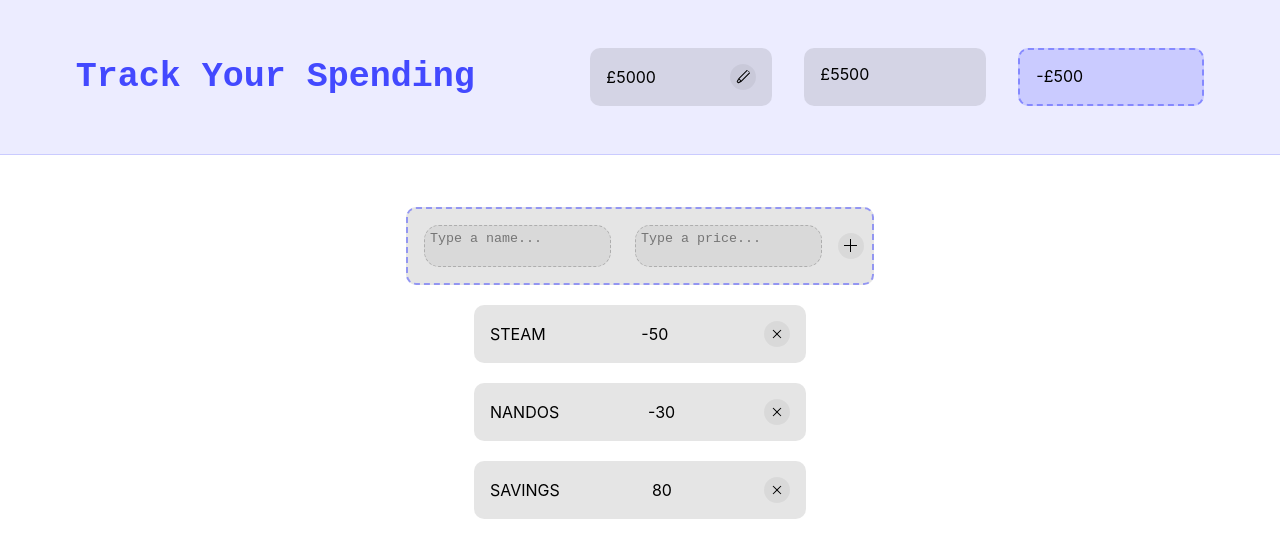
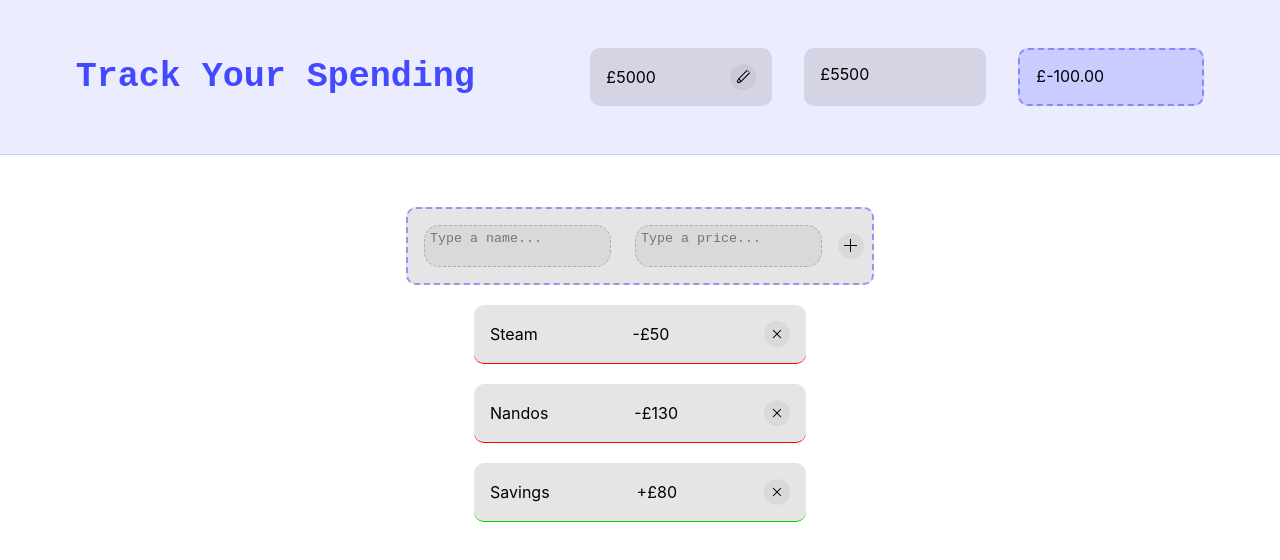
Before and after one commit to ibahm/Track-Your-Spending, a React (Create React App) app: page / in a window 1280 px wide. Shown: the top 560 px of the page. Built offline with nearby package versions, Linux system fonts and the light colour scheme.

Commit message:
Correct Integer signs and total spent
- Added '-/+' signs showing up to indicate spent and income
- Removed fixed value and added the total variable to display correct amount

```diff
--- a/src/components/NavBar.js
+++ b/src/components/NavBar.js
@@ -1,7 +1,15 @@
 import React from "react";
 import { VscEdit } from "react-icons/vsc";
+import {GlobalContext} from "../context/GlobalState";
+import {useContext} from "react";
 
 const NavBar = () => {
+    const {transactions} = useContext(GlobalContext);
+
+    const prices = transactions.map(transaction => transaction.price);
+
+    const total = prices.reduce((pVal, cVal) => (pVal + cVal)).toFixed(2);
+
     return (
         <div className="nav-bar">
             <h1 className="nav-title">Track Your Spending</h1>
@@ -11,7 +19,7 @@ const NavBar = () => {
                     <VscEdit className="edit-budget"/>
                 </li>
                 <li className="item-2"><span className="expense">£5500</span></li>
-                <li className="item-3"><span className="total">-£500</span></li>
+                <li className="item-3"><span className="total">£{total}</span></li>
             </ul>
         </div>
     );
--- a/src/components/Transaction.js
+++ b/src/components/Transaction.js
@@ -2,11 +2,12 @@ import React from "react";
 import { VscClose } from "react-icons/vsc";
 
 const Transaction = ({transaction}) => {
+    const sign = transaction.price < 0 ? "-" : "+";
 
     return (
-        <div className="trans-card">
+        <div className={transaction.price < 0 ? "trans-card-red":"trans-card-green"}>
             <span className="trans-name"> {transaction.text} </span>
-            <span className="trans-price"> {transaction.amount} </span>
+            <span className="trans-price"> {sign}£{Math.abs(transaction.price)} </span>
             <VscClose className="delete-button"/>
         </div>
     );
--- a/src/components/TransactionList.js
+++ b/src/components/TransactionList.js
@@ -13,7 +13,7 @@ const TransactionList = () => {
             <AddTransaction/>
 
             {transactions.map(transaction => (
-                <Transaction transaction={transaction}/>
+                <Transaction key={transaction.id} transaction={transaction}/>
             ))}
 
         </div>
--- a/src/context/AppReducer.js
+++ b/src/context/AppReducer.js
@@ -4,3 +4,5 @@ export default (state, action) => {
             return state;
     }
 }
+
+//Read up on redux
--- a/src/context/GlobalState.js
+++ b/src/context/GlobalState.js
@@ -1,11 +1,12 @@
 import React, {createContext, useReducer} from "react";
 import AppReducer from './AppReducer';
+import {nanoid} from 'nanoid';
 
 const initialState = {
     transactions: [
-        {id: 1, text: 'STEAM', amount: -50},
-        {id: 2, text: 'NANDOS', amount: -30},
-        {id: 3, text: 'SAVINGS', amount: +80}
+        {id: {nanoid}, text: 'Steam', price: -50},
+        {id: {nanoid}, text: 'Nandos', price: -130},
+        {id: {nanoid}, text: 'Savings', price: 80}
     ]
 }
 
--- a/src/index.css
+++ b/src/index.css
@@ -89,7 +89,7 @@ h1 {
   padding: 20px;
 }
 
-.trans-card {
+.trans-card-red {
   display: flex;
   justify-content: space-between;
   align-items: center;
@@ -97,14 +97,29 @@ h1 {
   padding: 1rem;
   background-color: rgba(0,0,0,0.1);
   border-radius: 10px;
+  border-bottom: 1px solid red;
   width: 300px;
   min-width: 300px;
   transition: all 0.2s ease 0s;
 }
 
-.trans-card:hover {
+.trans-card-green {
+  display: flex;
+  justify-content: space-between;
+  align-items: center;
+  margin: 10px;
+  padding: 1rem;
+  background-color: rgba(0,0,0,0.1);
+  border-radius: 10px;
+  border-bottom: 1px solid rgb(0, 209, 0);
+  width: 300px;
+  min-width: 300px;
+  transition: all 0.2s ease 0s;
+}
+
+.trans-card-red:hover, .trans-card-green:hover {
   transform: scale(1.1);
-  background-color: rgba(67, 73, 255, 0.6);
+  background-color: rgba(67, 73, 255, 0.377);
   z-index: 1;
 }
 
```
